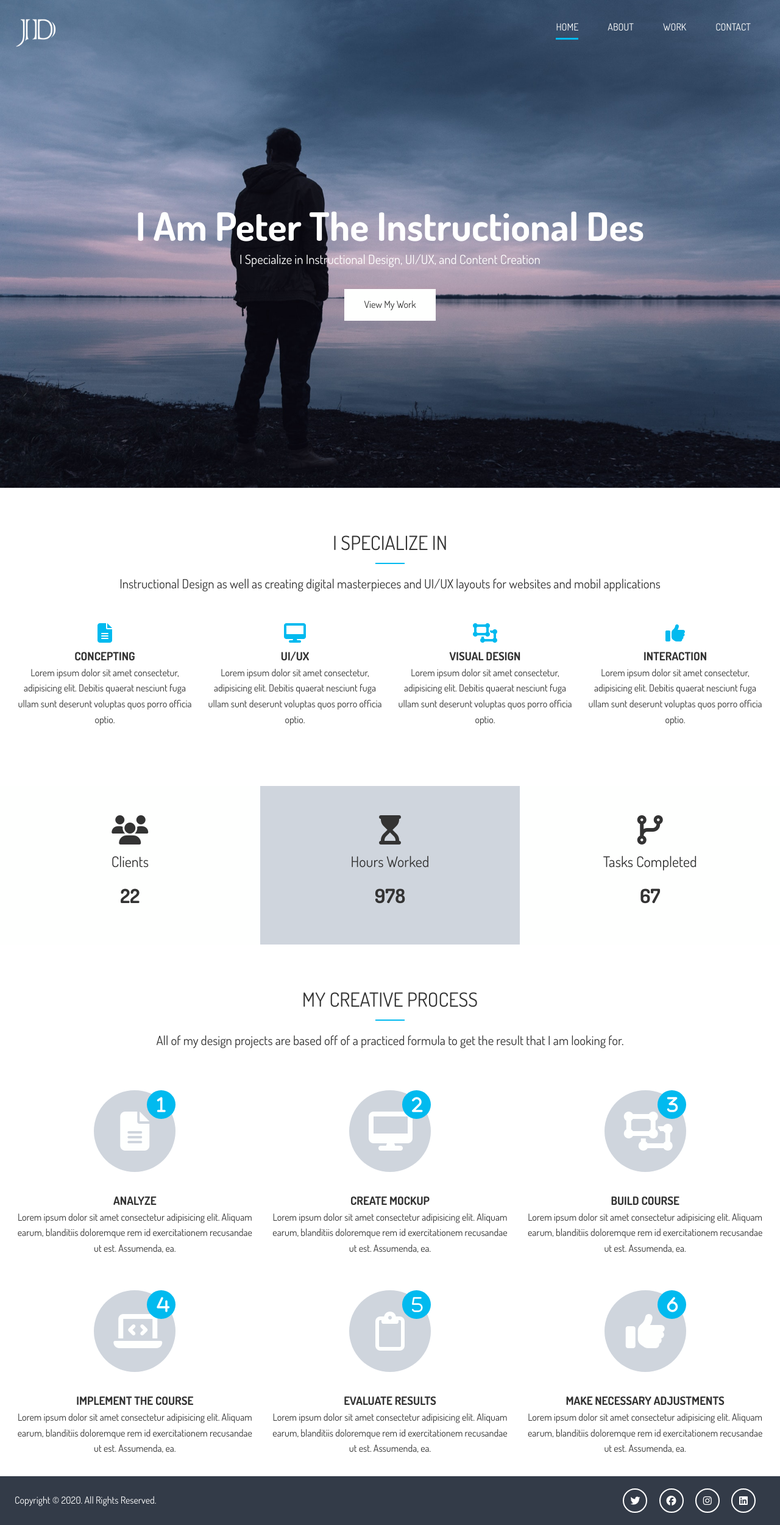
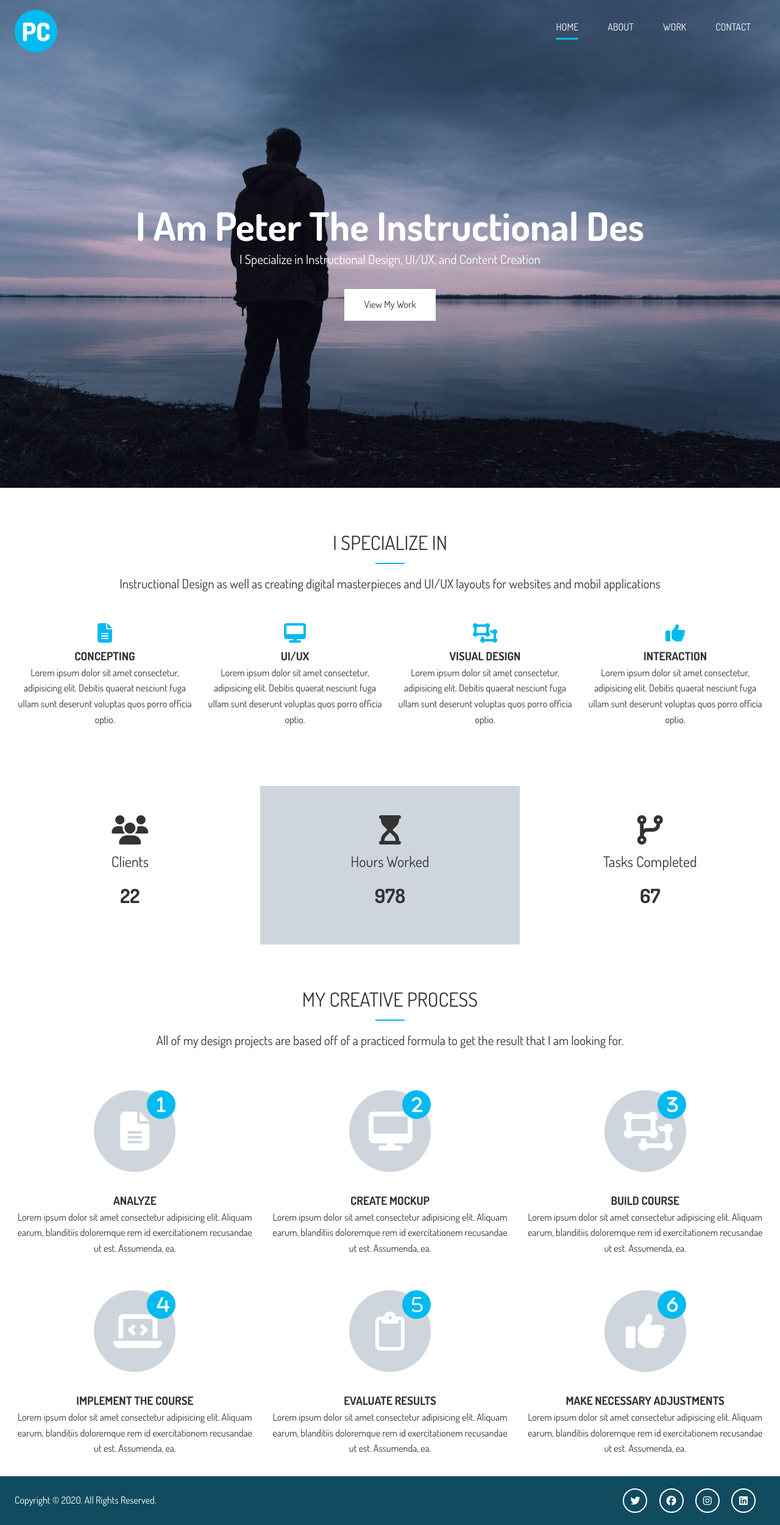
Before and after one commit to peterfchris/portfolio_site, a website: page dist/index.html in a window 1280 px wide. Shown: the whole page at 61% size. Drawn offline with Linux system fonts and the light colour scheme.

Commit message:
new logo added

```diff
--- a/scss/_config.scss
+++ b/scss/_config.scss
@@ -4,7 +4,7 @@ $website-width: 1280px;
 $main-color: #01BAEF;
 $light-color: #fefffe;
 $medium-color: #CFD5DD;
-$dark-color: #333b48;
+$dark-color: #114B5F;
 
 // Set Text Color
 @function set-text-color($color) {
--- a/scss/main.scss
+++ b/scss/main.scss
@@ -80,6 +80,10 @@ img  {
     background: $bg-image no-repeat center right / cover;
     height: 100vh;
     color: #fff;
+
+    img {
+      border-radius: 50%;
+    }
 
     // Header Content
     .header-content {
```
Also changed, not shown: dist/css/main.css, dist/img/logo_1.png (added), dist/index.html.
